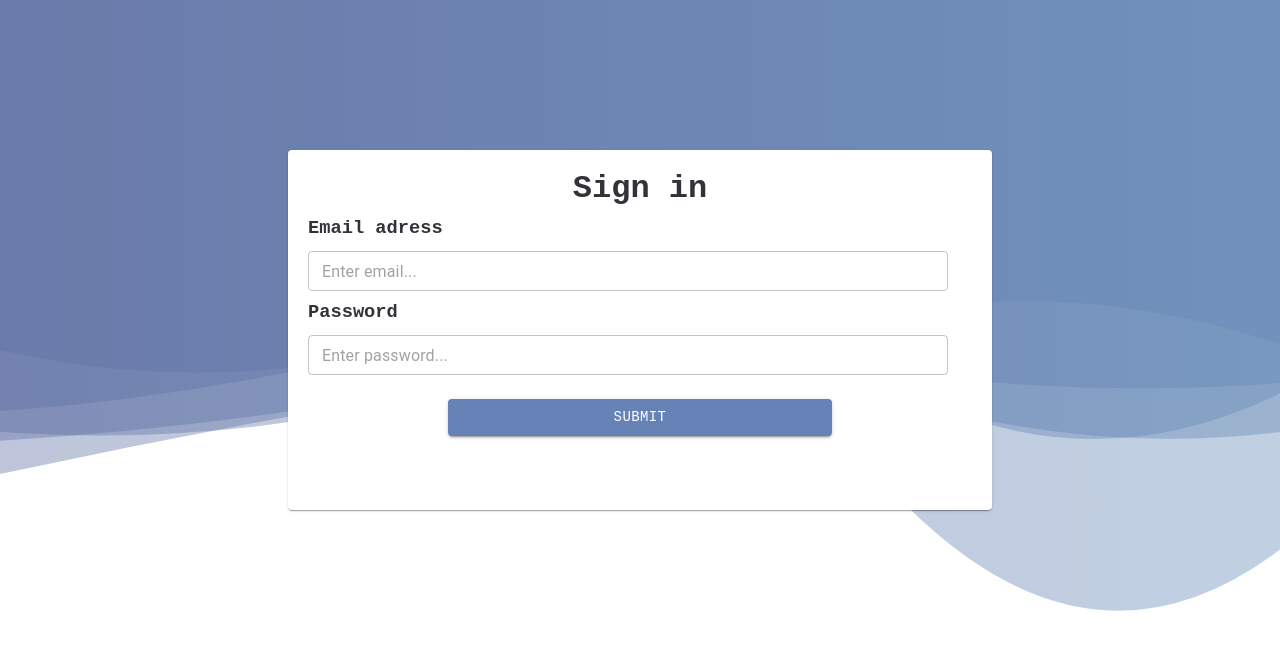
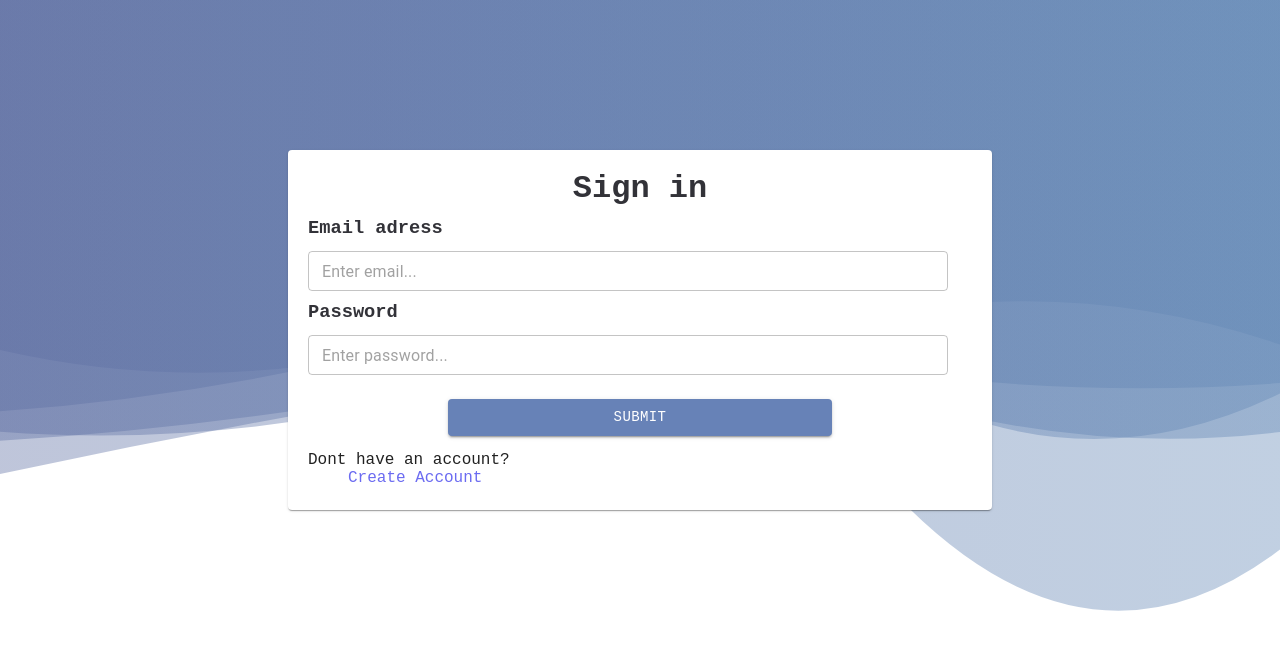
Before and after one commit to bryansantamaria/Todo-react-application20, a React (Create React App) app: page / in a window 1280 px wide. Shown: the top 650 px of the page. Built offline with nearby package versions, Linux system fonts and the light colour scheme.

Commit message:
updated login page, removed auth from creating a new user

```diff
--- a/src/components/ToDoNavbar.jsx
+++ b/src/components/ToDoNavbar.jsx
@@ -1,5 +1,5 @@
 import React, { Component } from 'react';
-import CreateToDo from './CreateTodos';
+import CreateToDo from './CreateToDos';
 import { NativeSelect } from '@material-ui/core';
 
 class ToDoNavbar extends Component {
--- a/src/middlewares/privateRouteCreate.jsx
+++ b/src/middlewares/privateRouteCreate.jsx
@@ -1,17 +1,18 @@
 import React from 'react';
-import { Redirect, Route } from 'react-router-dom';
+import { Route } from 'react-router-dom';
 
 function PrivateRouteCreate({ component: Component, ...rest }) {
-	const isAdmin = sessionStorage.getItem('role');
+	// const isAdmin = sessionStorage.getItem('role');
 	return (
 		<Route
 			{...rest}
-			render={(props) =>
-				isAdmin === 'admin' ? (
-					<Component exact path='/create' {...props} {...rest} />
-				) : (
-					<Redirect to='/' />
-				)
+			render={
+				(props) => <Component exact path='/create' {...props} {...rest} />
+				// isAdmin === 'admin' ? (
+				// 	<Component exact path='/create' {...props} {...rest} />
+				// ) : (
+				// 	<Redirect to='/' />
+				// )
 			}
 		/>
 	);
--- a/src/pages/createAccount.jsx
+++ b/src/pages/createAccount.jsx
@@ -10,13 +10,14 @@ class CreateAccount extends Component {
 		const res = await postAccount(firstName, lastName, email, password, this.props.token);
 
 		this.setState({ users: res.data });
-		console.log(this.state.users);
+		sessionStorage.removeItem('token');
+		sessionStorage.removeItem('name');
+		sessionStorage.removeItem('role');
+		window.location.href = '/';
 	};
 
 	onSubmit = (e) => {
 		e.preventDefault();
-
-		console.log(this.state);
 		this.setState({ firstName: '', lastName: '', email: '', password: '' });
 	};
 
--- a/src/pages/login.jsx
+++ b/src/pages/login.jsx
@@ -71,6 +71,12 @@ class Login extends Component {
 									Submit
 								</Button>{' '}
 							</div>
+							<div id='createAccLink'>
+								<span>Dont have an account?</span> <br />
+								<a className='createAnchor' href='/create'>
+									<span>Create Account</span>
+								</a>{' '}
+							</div>
 						</div>
 					</Card>
 				</form>
--- a/src/stylesheets/styles.css
+++ b/src/stylesheets/styles.css
@@ -67,6 +67,15 @@ body {
 	color: rgb(107, 107, 241);
 	text-decoration: none;
 	margin-left: 13vh;
+}
+
+#createAccLink {
+	margin-top: 15px;
+}
+.createAnchor {
+	color: rgb(107, 107, 241);
+	text-decoration: none;
+	margin-left: 5vh;
 }
 
 .userIcons {
```
Also changed, not shown: 1 other file (tests, documents, lock files or other folders).
